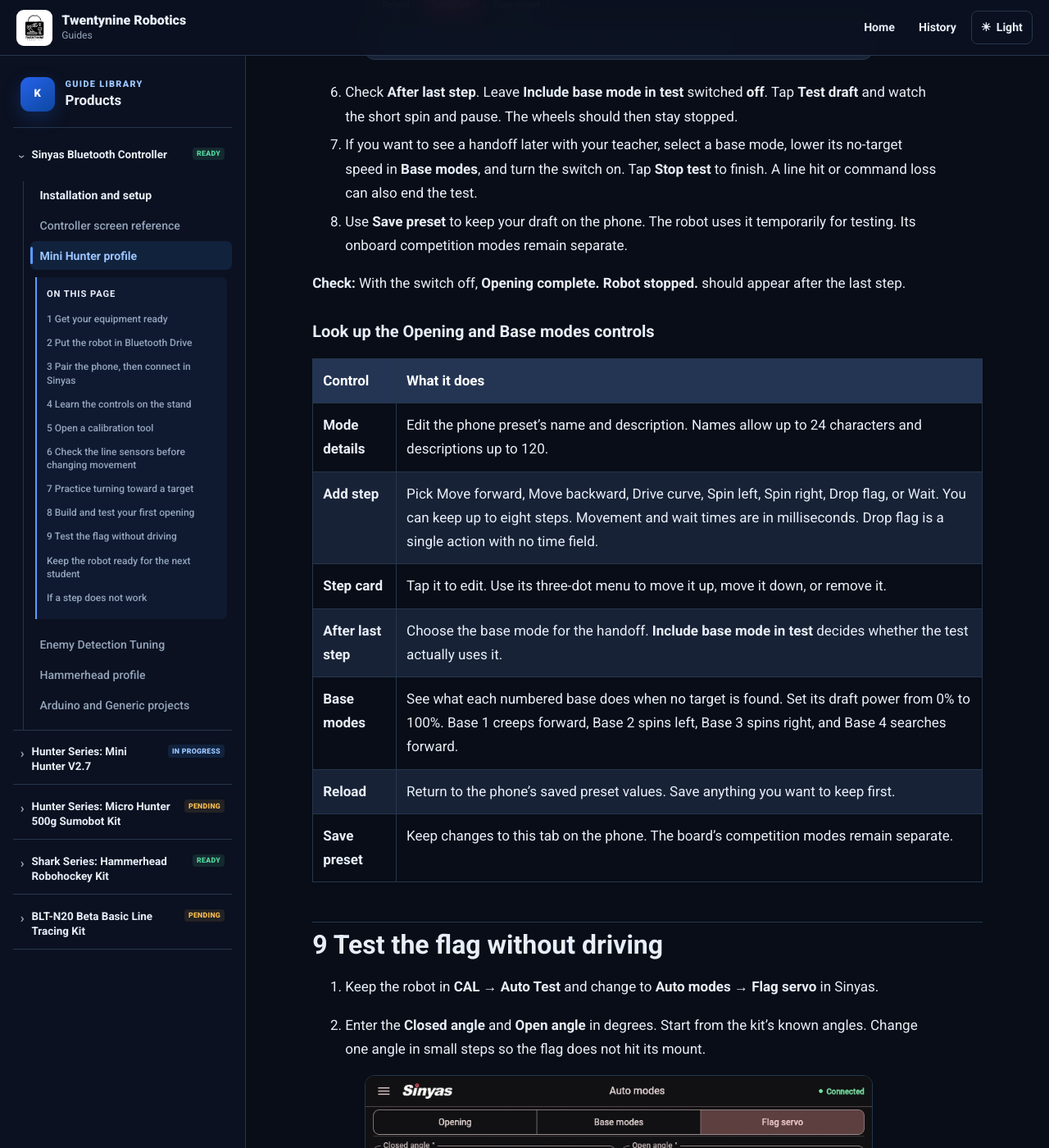
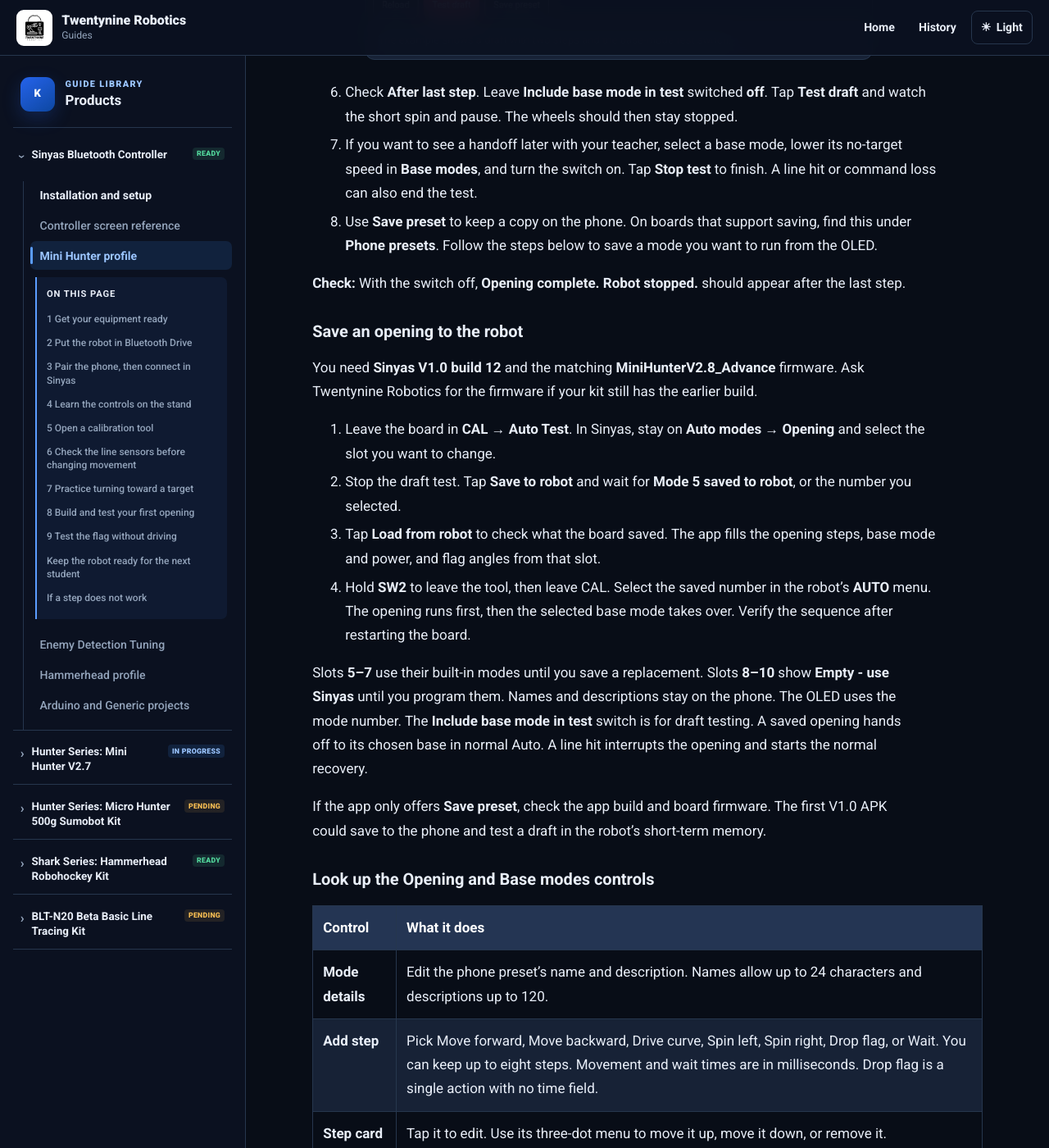
Before and after one commit to aj-morales99/twentynine-robotics-guides, a Jekyll site: the page built from docs/sinyas/mini-hunter.md, in a window 1280 px wide and 1400 px high, scrolled down 10296 px. Shown: the whole window at 82% size. Built offline with Jekyll 4.4.1, drawn with Linux system fonts in a browser that asks for light colours; some of the changed text lies outside the part shown.

Commit message:
Refresh V1.0 download and document saved Auto slots

```diff
--- a/docs/sinyas/mini-hunter.md
+++ b/docs/sinyas/mini-hunter.md
@@ -188,7 +188,7 @@ If the app reports the recovery limit, stop and check the placement and sensor r
 
 ## 7 Practice turning toward a target
 
-Open **CAL → Enemy Detection** or **PID Tune** on the board. Then open **Enemy Detection Tuning** in Sinyas. Choose **Classic** for fixed turn power and a turn delay you can set. Choose **PID** to try steering power that changes as the target moves. **PID is in beta.** Try both on your own robot and keep the one that behaves best for you.
+Open **CAL → Enemy Tune** or **PID Tune** on the board. Older firmware labels Classic **Enemy Detection**. Then open **Enemy Detection Tuning** in Sinyas. Choose **Classic** for fixed turn power and a turn delay you can set. Choose **PID** to try steering power that changes as the target moves. **PID is in beta.** Try both on your own robot and keep the one that behaves best for you.
 
 The [full enemy tuning lesson](enemy-tuning.html) explains how to read the sensors, adjust each method, compare the results, and save the supported settings.
 
@@ -221,9 +221,22 @@ An *opening* is a short list of moves that plays in order. The *base mode* is wh
 
 6. Check **After last step**. Leave **Include base mode in test** switched **off**. Tap **Test draft** and watch the short spin and pause. The wheels should then stay stopped.
 7. If you want to see a handoff later with your teacher, select a base mode, lower its no-target speed in **Base modes**, and turn the switch on. Tap **Stop test** to finish. A line hit or command loss can also end the test.
-8. Use **Save preset** to keep your draft on the phone. The robot uses it temporarily for testing. Its onboard competition modes remain separate.
+8. Use **Save preset** to keep a copy on the phone. On boards that support saving, find this under **Phone presets**. Follow the steps below to save a mode you want to run from the OLED.
 
 **Check:** With the switch off, **Opening complete. Robot stopped.** should appear after the last step.
+
+### Save an opening to the robot
+
+You need **Sinyas V1.0 build 12** and the matching **MiniHunterV2.8_Advance** firmware. Ask Twentynine Robotics for the firmware if your kit still has the earlier build.
+
+1. Leave the board in **CAL → Auto Test**. In Sinyas, stay on **Auto modes → Opening** and select the slot you want to change.
+2. Stop the draft test. Tap **Save to robot** and wait for **Mode 5 saved to robot**, or the number you selected.
+3. Tap **Load from robot** to check what the board saved. The app fills the opening steps, base mode and power, and flag angles from that slot.
+4. Hold **SW2** to leave the tool, then leave CAL. Select the saved number in the robot’s **AUTO** menu. The opening runs first, then the selected base mode takes over. Verify the sequence after restarting the board.
+
+Slots **5–7** use their built-in modes until you save a replacement. Slots **8–10** show **Empty - use Sinyas** until you program them. Names and descriptions stay on the phone. The OLED uses the mode number. The **Include base mode in test** switch is for draft testing. A saved opening hands off to its chosen base in normal Auto. A line hit interrupts the opening and starts the normal recovery.
+
+If the app only offers **Save preset**, check the app build and board firmware. The first V1.0 APK could save to the phone and test a draft in the robot’s short-term memory.
 
 ### Look up the Opening and Base modes controls
 
@@ -234,8 +247,8 @@ An *opening* is a short list of moves that plays in order. The *base mode* is wh
 | **Step card** | Tap it to edit. Use its three-dot menu to move it up, move it down, or remove it. |
 | **After last step** | Choose the base mode for the handoff. **Include base mode in test** decides whether the test actually uses it. |
 | **Base modes** | See what each numbered base does when no target is found. Set its draft power from 0% to 100%. Base 1 creeps forward, Base 2 spins left, Base 3 spins right, and Base 4 searches forward. |
-| **Reload** | Return to the phone’s saved preset values. Save anything you want to keep first. |
-| **Save preset** | Keep changes to this tab on the phone. The board’s competition modes remain separate. |
+| **Reload** | Return to the phone’s saved preset values. On boards that support saving, choose Reload phone preset in Phone presets. |
+| **Save preset** | Keep a copy on the phone. Use Save to robot to write the selected opening slot to a compatible board. |
 
 ## 9 Test the flag without driving
 
@@ -269,7 +282,7 @@ The OLED stays on **Auto Test** during the servo test. Look for **Servo test com
 | You cannot find Auto modes or the tuning pages | Wait for **MiniHunter** under the Sinyas logo and check that your board reports the matching features. |
 | A calibration button is gray | Open the matching tool on the OLED and wait for the app to confirm it. |
 | The test stops as soon as it starts | Check whether a line sensor is already seeing the boundary or the Bluetooth link dropped. |
-| The buttons still look right after changing a preset, but the robot acts differently | Check where it was saved. Auto presets live on the phone. Supported line and Classic/track selection settings use **Save to robot**. |
+| The buttons still look right after changing a preset, but the robot acts differently | Check where it was saved. Phone presets live on the phone. Compatible Auto slots, line settings, and tracker settings use **Save to robot** in their respective tools. |
 
 If the OLED says **SIGNAL LOST**, check the phone’s Bluetooth link before starting again.
 
```
Also changed, not shown: other parts of docs/sinyas/mini-hunter.md (+1 -1 lines), docs/sinyas/controller-reference.md (+1 -1 lines), docs/sinyas/enemy-tuning.md (+6 -6 lines), docs/sinyas/index.md (+4 -2 lines), docs/assets/images/sinyas/oled/classic-menu.png, docs/assets/images/sinyas/oled/classic-running.png, docs/assets/images/sinyas/oled/pid-menu.png, docs/assets/images/sinyas/oled/pid-running.png, 2 other files.
